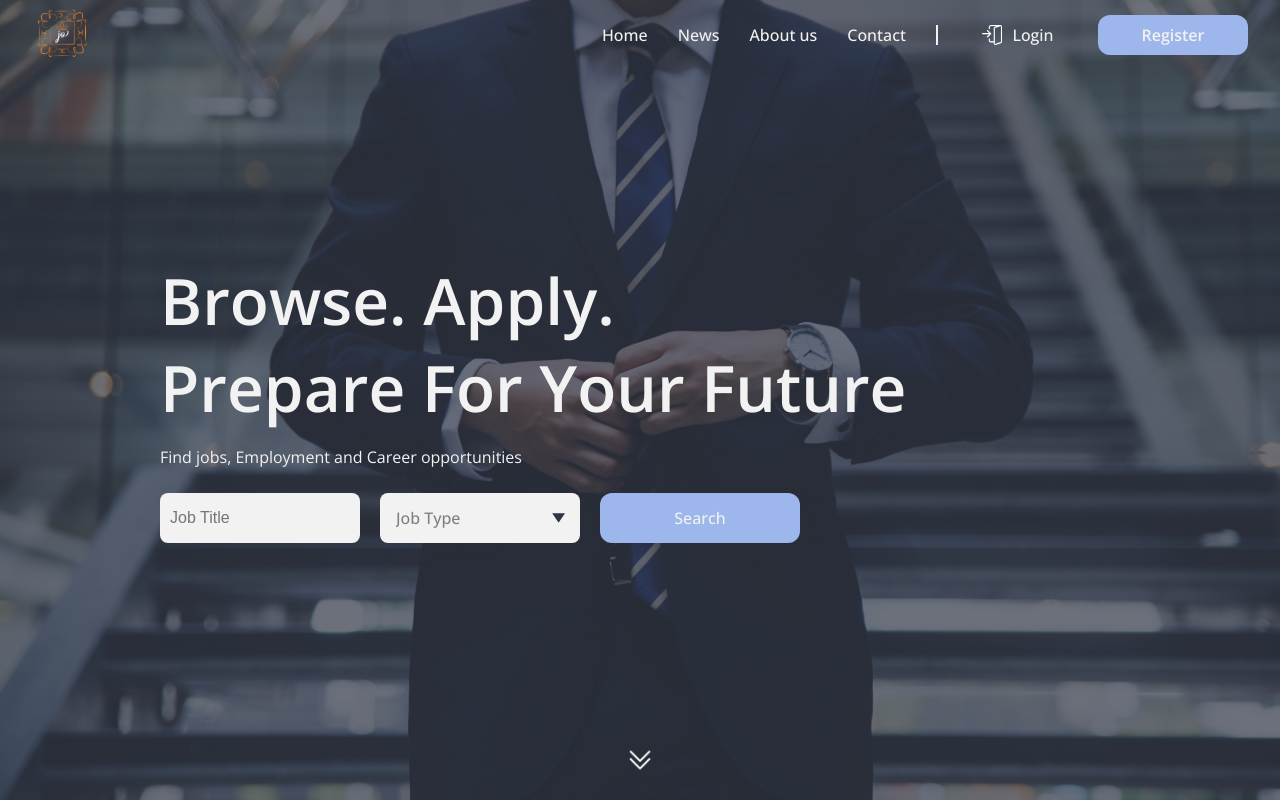
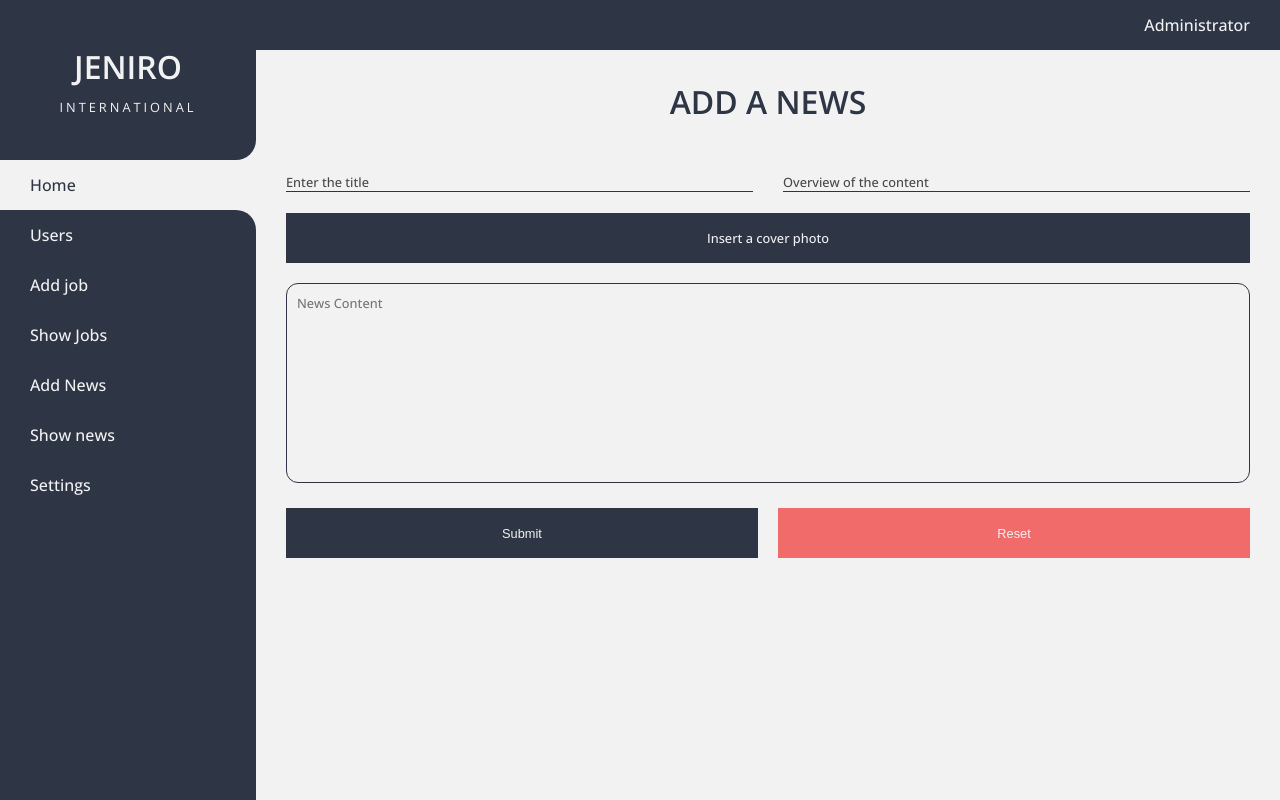
Before and after one commit to venuradesh/jeniro-international-holdings, a React (Create React App) app: page /admin/addnews in a window 1280 px wide. Before the commit this address led to /. Built offline with nearby package versions, Linux system fonts and the light colour scheme.

Commit message:
frontend: admin dashboard -> add a news section

```diff
--- a/src/App.js
+++ b/src/App.js
@@ -12,6 +12,7 @@ import AdminHome from "./Components/Admin/AdminHome";
 import Users from "./Components/Admin/Users";
 import AddJobs from "./Components/Admin/AddJobs";
 import ShowJobs from "./Components/Admin/ShowJobs";
+import AddNews from "./Components/Admin/AddNews";
 
 const App = () => {
   return (
@@ -25,6 +26,7 @@ const App = () => {
             <Route path="users" element={<Users />} />
             <Route path="addjob" element={<AddJobs />} />
             <Route path="showjobs" element={<ShowJobs />} />
+            <Route path="addnews" element={<AddNews />} />
           </Route>
           <Route exact path="*" element={<Navigate to="/" />} />
         </Routes>
--- a/src/Components/Admin/AddJobs.js
+++ b/src/Components/Admin/AddJobs.js
@@ -6,7 +6,7 @@ function AddJobs() {
   return (
     <Container>
       <div className="title-container">Add a Job</div>
-      <div className="form-container">
+      <form className="form-container">
         <div className="company-info item">
           <InputFeild type="text" content="Company Name" id="company-name" />
           <InputFeild type="text" content="Work Location" id="location" />
@@ -42,7 +42,7 @@ function AddJobs() {
             Reset
           </button>
         </div>
-      </div>
+      </form>
     </Container>
   );
 }
--- /dev/null
+++ b/src/Components/Admin/AddNews.js
@@ -0,0 +1,135 @@
+import React from "react";
+import styled from "styled-components";
+import InputFeild from "../InputFeild";
+
+function AddNews() {
+  return (
+    <Container>
+      <div className="title">Add a News</div>
+      <form className="news-container">
+        <div className="news-title">
+          <InputFeild type="text" content="Enter the title" />
+          <InputFeild type="text" content="Overview of the content" />
+        </div>
+        <div className="cover-input">
+          Insert a cover photo
+          <input type="file" name="cover-input" id="news-cover" accept="image/jpeg, image/png, image/jpg" />
+        </div>
+        <textarea name="news-content" className="news-content" id="news-content" placeholder="News Content" />
+        <div className="btn-container">
+          <button type="submit" className="submit btn">
+            Submit
+          </button>
+          <button type="reset" className="reset btn">
+            Reset
+          </button>
+        </div>
+      </form>
+    </Container>
+  );
+}
+
+export default AddNews;
+
+const Container = styled.div`
+  width: 100%;
+  height: 100%;
+  position: relative;
+
+  .title {
+    font-size: var(--heading);
+    color: var(--theme1);
+    text-transform: uppercase;
+    font-weight: var(--font-w-700);
+    text-align: center;
+    margin-bottom: 20px;
+  }
+
+  .news-container {
+    .news-title {
+      display: flex;
+      column-gap: 30px;
+    }
+
+    .news-content {
+      resize: none;
+      width: 100%;
+      height: 200px;
+      margin-top: 20px;
+      background-color: transparent;
+      border: 1px solid var(--theme1);
+      font-family: var(--font-family1);
+      font-weight: var(--font-w-500);
+      padding: 10px;
+      outline: none;
+      font-size: var(--normal);
+      border-radius: 12px;
+
+      &::placeholder {
+        font-size: var(--small);
+      }
+    }
+
+    .cover-input {
+      width: 100%;
+      height: 50px;
+      background-color: var(--theme1);
+      display: flex;
+      align-items: center;
+      justify-content: center;
+      color: var(--white);
+      font-size: var(--small);
+      cursor: pointer;
+      transition: all 0.3s ease;
+      margin-top: 20px;
+
+      &:hover {
+        background-color: var(--btn-color-alt);
+      }
+
+      input[type="file"] {
+        display: none;
+      }
+    }
+
+    .btn-container {
+      display: flex;
+      width: 100%;
+      height: 50px;
+      margin-top: 20px;
+      column-gap: 20px;
+
+      .btn {
+        width: 100%;
+        height: 100%;
+        background-color: var(--theme1);
+        border: none;
+        outline: none;
+        color: var(--white);
+        font-size: var(--small);
+        transition: all 0.3s ease;
+        cursor: pointer;
+
+        &:hover {
+          background-color: var(--btn-color-alt);
+        }
+
+        &.reset {
+          background-color: var(--btn-red);
+
+          &:hover {
+            background-color: var(--btn-red-alt);
+          }
+        }
+      }
+    }
+  }
+
+  @media only screen and (max-width: 480px) {
+    .news-container {
+      .news-title {
+        flex-direction: column;
+      }
+    }
+  }
+`;
```
